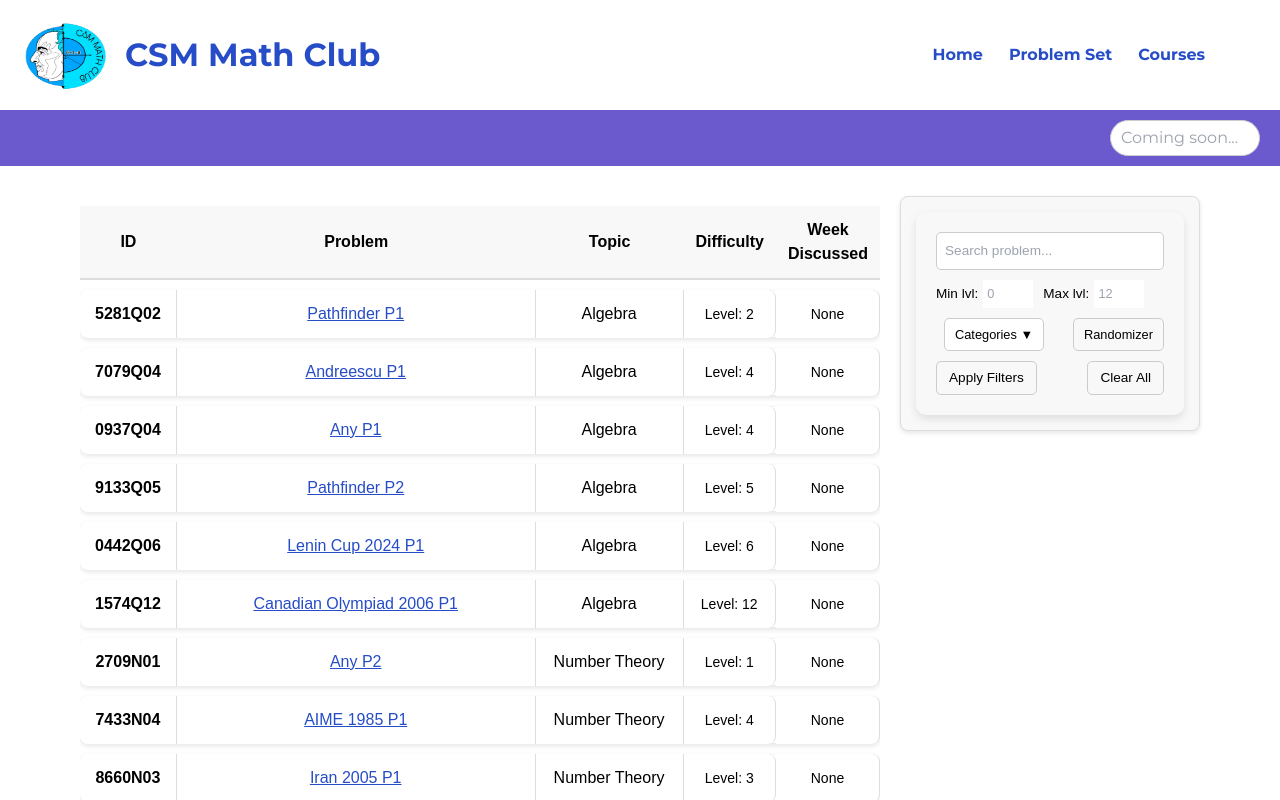
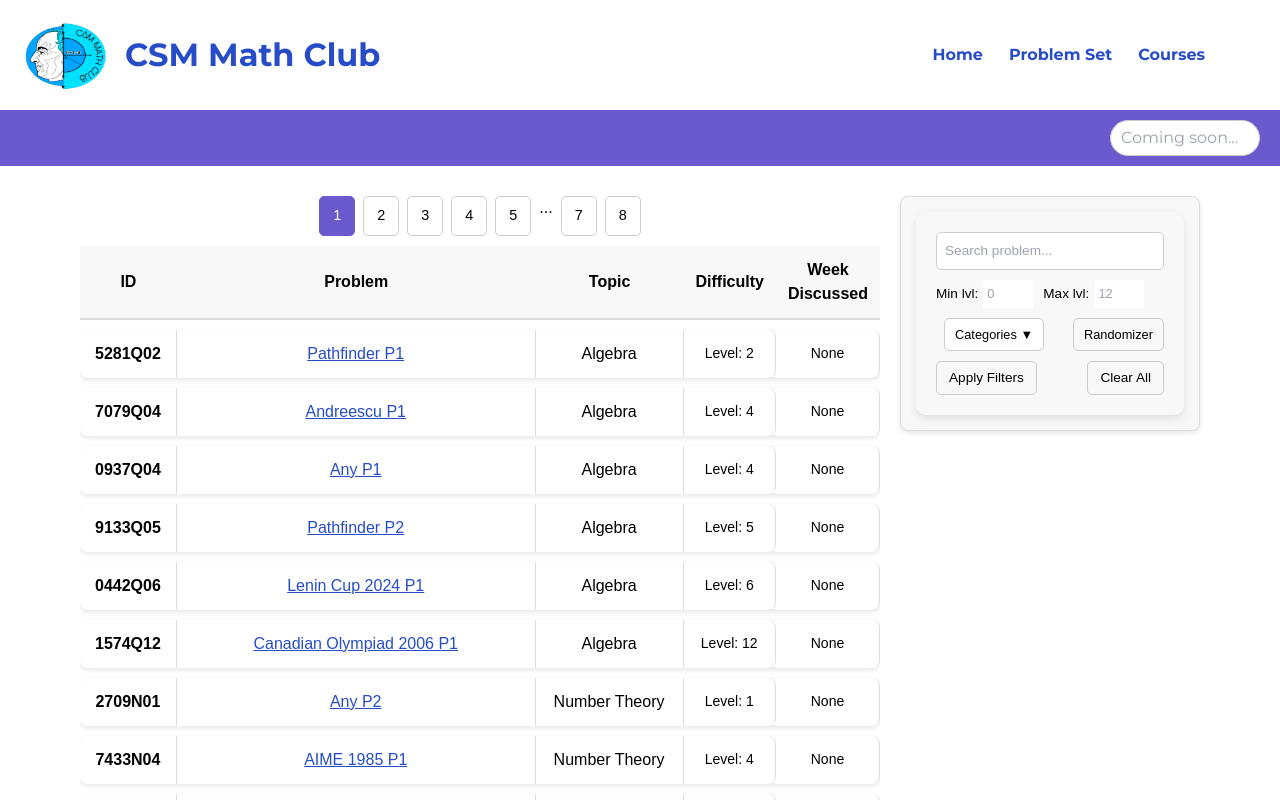
Before and after one commit to RCod33/csmmathclub, a React (Vite) app: page /#/problemset in a window 1280 px wide. Shown: the top 800 px of the page. Built offline with nearby package versions, Linux system fonts and the light colour scheme.

Commit message:
fix: add Pagination component to ProblemSet for improved navigation

```diff
--- a/src/pages/ProblemSet/ProblemSet.jsx
+++ b/src/pages/ProblemSet/ProblemSet.jsx
@@ -25,6 +25,11 @@ function ProblemSet() {
   return (
     <div className={styles.problemSetWrapper}>
       <section className={styles.problemsContainer}>
+        <Pagination
+          currentPage={currentProblemPage}
+          totalPages={totalPages}
+          onPageChange={setCurrentProblemPage}
+        />
         <table className={styles.table}>
           <thead>
             <tr>
```
